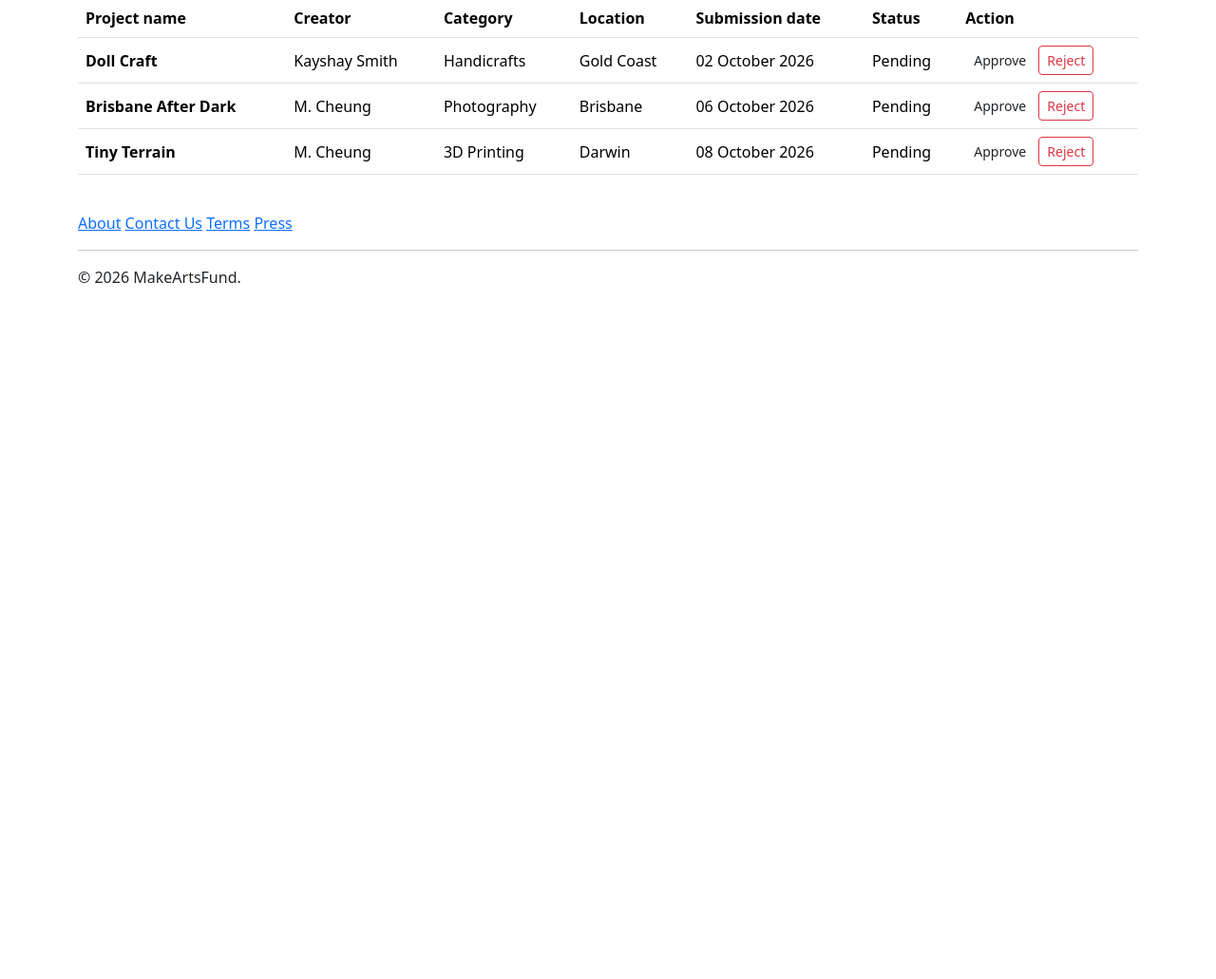
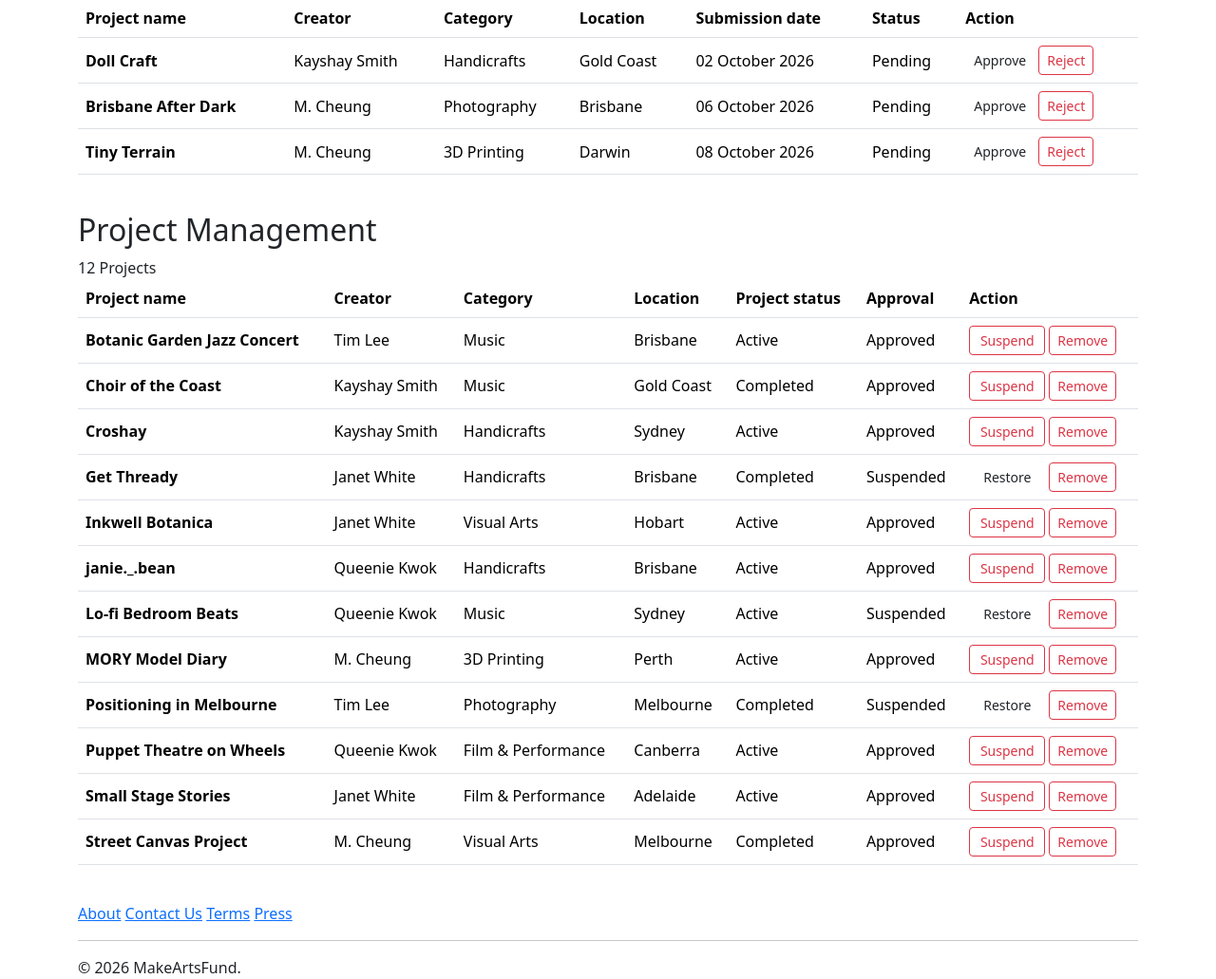
Before and after one commit to 2-ujin/IFN582_grp_assignment, a Flask app: page /admin in a window 1280 px wide. Shown: the part 259-1290 px from the top of the page at 95% size. Before the commit the page ends 557 px from the top, so only its background shows below. Run offline with Flask 3, Linux system fonts and the light colour scheme; data comes from the database, SQL or seed files in the repository.

Commit message:
Part 5: project management table with suspend, restore, and soft delete

```diff
--- a/project/models.py
+++ b/project/models.py
@@ -182,3 +182,56 @@ def review_project_approval(project_id, new_status):
     updated_rows = cursor.rowcount
     cursor.close()
     return updated_rows
+
+def get_reviewed_projects():
+    # Projects that have already been reviewed (not Pending or Removed)
+
+    cursor = database.connection.cursor()
+    cursor.execute("""
+        SELECT  project.projectId,
+                project.projectName,
+                CONCAT(user.firstname, ' ', user.surname) AS creatorName,
+                category.categoryName,
+                project.location,
+                project.projectStatus,
+                project.approvalStatus
+        FROM project
+        JOIN user ON user.userId = project.creatorId
+        JOIN category ON category.categoryId = project.categoryId
+        WHERE project.approvalStatus IN ('Approved', 'Suspended', 'Rejected')
+        ORDER BY project.projectName ASC
+    """)
+
+    reviewed_projects = cursor.fetchall()
+    cursor.close()
+    return reviewed_projects
+
+def change_project_status(project_id, current_status, new_status):
+    # Update project approval status (approved -> suspended or suspended -> approved)
+    cursor = database.connection.cursor()
+    cursor.execute("""
+        UPDATE project
+        SET approvalStatus = %s,
+            featured = FALSE  # Remove suspended projects from featured projects
+        WHERE projectId = %s
+          And approvalStatus = %s
+    """, (new_status, project_id, current_status))
+    database.connection.commit()
+    updated_rows = cursor.rowcount
+    cursor.close()
+    return updated_rows
+
+def soft_delete_project(project_id):
+    # Hide reviewed projects by setting their approval status to 'Removed'
+    cursor = database.connection.cursor()
+    cursor.execute("""
+        UPDATE project
+        SET approvalStatus = 'Removed',
+            featured = FALSE
+        WHERE projectId = %s
+          And approvalStatus IN ('Approved', 'Suspended', 'Rejected')
+    """, (project_id,))
+    database.connection.commit()
+    updated_rows = cursor.rowcount
+    cursor.close()
+    return updated_rows
--- a/project/templates/admin_dashboard.html
+++ b/project/templates/admin_dashboard.html
@@ -119,6 +119,71 @@
           </div>
         </section>
 
+        <!-- Project Management -->
+        <section id="project-management" class="admin-panel mb-4" aria-labelledby="project-management-heading">
+          <div class="admin-panel-heading">
+            <h2 id="project-management-heading">Project Management</h2>
+
+            <div class="admin-heading-actions">
+              <span class="admin-count-badge">{{ reviewed_projects|length }} Projects</span>
+            </div>
+          </div>
+
+          <div class="table-responsive">
+            <table class="table admin-table align-middle">
+              <caption class="visually-hidden">Reviewed projects</caption>
+              <thead>
+                <tr>
+                  <th scope="col">Project name</th>
+                  <th scope="col">Creator</th>
+                  <th scope="col">Category</th>
+                  <th scope="col">Location</th>
+                  <th scope="col">Project status</th>
+                  <th scope="col">Approval</th>
+                  <th scope="col">Action</th>
+                </tr>
+              </thead>
+              <tbody>
+                {% for project in reviewed_projects %}
+                  <tr>
+                    <th scope="row">{{ project.projectName }}</th>
+                    <td>{{ project.creatorName }}</td>
+                    <td>{{ project.categoryName }}</td>
+                    <td>{{ project.location }}</td>
+                    <td>{{ project.projectStatus }}</td>
+                    <td><span class="table-status status-{{ project.approvalStatus|lower }}">{{ project.approvalStatus }}</span></td>
+                    <td>
+                      <div class="d-flex flex-wrap gap-1">
+                      {% if project.approvalStatus == 'Approved' %}
+                        <form method="post" action="{{ url_for('main.suspend_project', project_id = project.projectId) }}">
+                          {{ form.csrf_token}}
+                          <button type="submit" class="btn btn-sm btn-outline-danger" style="min-width: 5rem;">Suspend</button>  {# style > css 파일로 옮길 것#}
+                        </form>
+                      {% elif project.approvalStatus == 'Suspended' %}
+                        <form method="post" action="{{ url_for('main.restore_project', project_id = project.projectId) }}">
+                          {{ form.csrf_token}}
+                          <button type="submit" class="btn btn-sm btn-outline-coral" style="min-width: 5rem;">Restore</button>
+                        </form>
+                      {% endif %}
+                      <form method="post" action="{{ url_for('main.remove_project', project_id = project.projectId) }}">
+                        {{ form.csrf_token}}
+                        <button type="submit" class="btn btn-sm btn-outline-danger">Remove</button>
+                      </form>
+                      </div>
+                    </td>
+                  </tr>
+                {% else %}
+                  <tr>
+                    <td colspan="7">No projects have been reviewed yet.</td>
+                  </tr>
+                {% endfor %}
+              </tbody>
+            </table>
+          </div>
+        </section>
+
+
+
       </div>
     </section>
   </main>
--- a/project/views.py
+++ b/project/views.py
@@ -26,16 +26,19 @@ def index():
 
 # ----- Part 5. Admin Dashboard -----
 from flask import render_template, redirect, url_for, flash
-from .models import get_pending_projects, review_project_approval
+from .models import (get_pending_projects, review_project_approval,
+                     get_reviewed_projects, change_project_status, soft_delete_project)
 from .forms import AdminActionForm
 
 # TODO: add login function for admin
 @main.route('/admin')
 def admin_dashboard():
     pending_projects = get_pending_projects()
+    reviewed_projects = get_reviewed_projects()
     form = AdminActionForm()
     return render_template('admin_dashboard.html',
                            pending_projects = pending_projects,
+                           reviewed_projects = reviewed_projects,
                            form = form)
 
 @main.route('/admin/projects/<int:project_id>/approve', methods = ['POST'])
@@ -61,3 +64,42 @@ def reject_project(project_id):
     else:
         flash('Something went wrong. Please try again.', 'danger')
     return redirect(url_for('main.admin_dashboard'))
+
+# Change project status from 'Approved' to 'Suspended'
+@main.route('/admin/projects/<int:project_id>/suspend', methods = ['POST'])
+def suspend_project(project_id):
+    form = AdminActionForm()
+    if form.validate_on_submit():
+        if change_project_status(project_id, 'Approved', 'Suspended') == 1:
+           flash('The project has been suspended and is no longer visible to supporters.', 'success')
+        else:
+            flash('Only approved projects can be suspended.', 'warning')
+    else:
+        flash('Something went wrong. Please try again.', 'danger')
+    return redirect(url_for('main.admin_dashboard'))
+
+# Change project status from 'Suspended' to 'Approved'
+@main.route('/admin/projects/<int:project_id>/restore', methods = ['POST'])
+def restore_project(project_id):
+    form = AdminActionForm()
+    if form.validate_on_submit():
+        if change_project_status(project_id, 'Suspended', 'Approved') == 1:
+           flash('The project has been restored and is visible to supporters again.', 'success')
+        else:
+            flash('Only suspended projects can be restored.', 'warning')
+    else:
+        flash('Something went wrong. Please try again.', 'danger')
+    return redirect(url_for('main.admin_dashboard'))
+
+# Remove projects from admin dashboard
+@main.route('/admin/projects/<int:project_id>/remove', methods = ['POST'])
+def remove_project(project_id):
+    form = AdminActionForm()
+    if form.validate_on_submit():
+        if soft_delete_project(project_id) == 1:
+           flash('The project has been removed.', 'success')
+        else:
+            flash('This project could not be found or cannot be removed.', 'warning')
+    else:
+        flash('Something went wrong. Please try again.', 'danger')
+    return redirect(url_for('main.admin_dashboard'))
```
